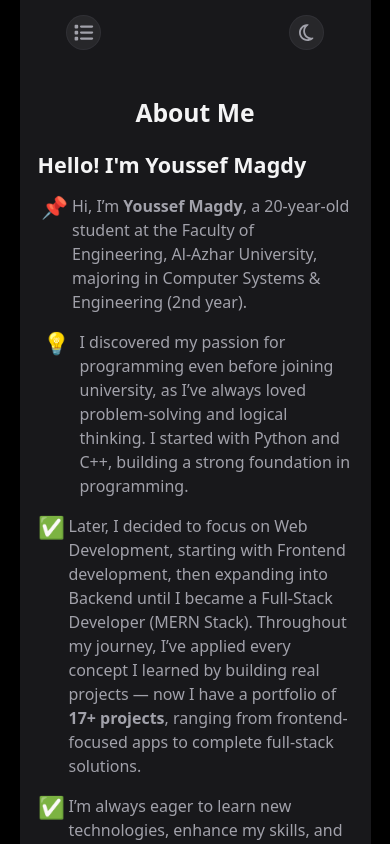
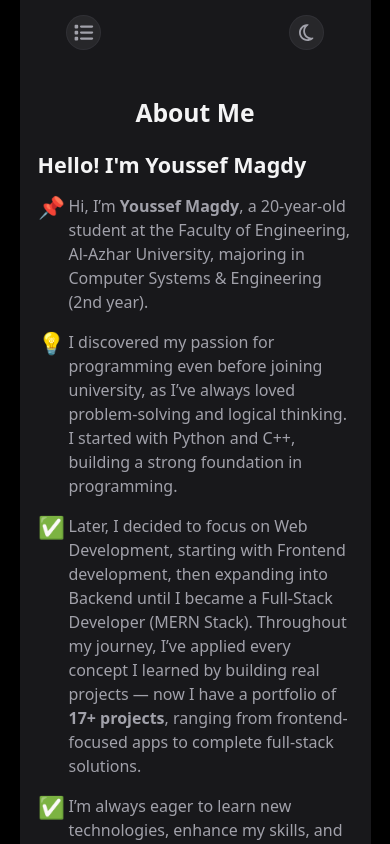
Before and after one commit to Youssef-Magdy-19/My-Real-PortFolio, a React (Create React App) app: page /about in a window 390 px wide. Shown: the top 844 px of the page. Built offline with nearby package versions, Linux system fonts and the light colour scheme.

Commit message:
p in about

```diff
--- a/src/App.css
+++ b/src/App.css
@@ -147,6 +147,13 @@ h1,h3,h4,h5{
   transform: scale(1.1);
 }
 
+@media(max-width:967px){
+  .lamp-icon{
+    margin-left: 0 !important;
+    margin-right: 0 !important;
+  }
+}
+
 @media(max-width:767px){
   .service-card{
     flex-direction: column !important;
--- a/src/Pages/About.jsx
+++ b/src/Pages/About.jsx
@@ -72,7 +72,7 @@ export default function AboutMe() {
                     viewport={{ once: true, amount: 0.3 }}
                     className="mt-3 d-flex gap-1"
                 >
-                    <h4 style={{ marginLeft: '3.5px' }}>📌</h4>
+                    <h4 className="lamp-icon" style={{ marginLeft: '3.5px' }}>📌</h4>
                     <p>
                         Hi, I’m <strong>Youssef Magdy</strong>, a 20-year-old student at the Faculty of
                         Engineering, Al-Azhar University, majoring in Computer Systems &
@@ -87,7 +87,7 @@ export default function AboutMe() {
                     viewport={{ once: true, amount: 0.3 }}
                     className="d-flex gap-1"
                 >
-                    <h4 style={{ marginLeft: '5.5px', marginRight: '5.5px' }}>💡</h4>
+                    <h4 className="lamp-icon" style={{ marginLeft: '5.5px', marginRight: '5.5px' }}>💡</h4>
                     <p>
                         I discovered my passion for programming even before joining
                         university, as I’ve always loved problem-solving and logical thinking.
```
